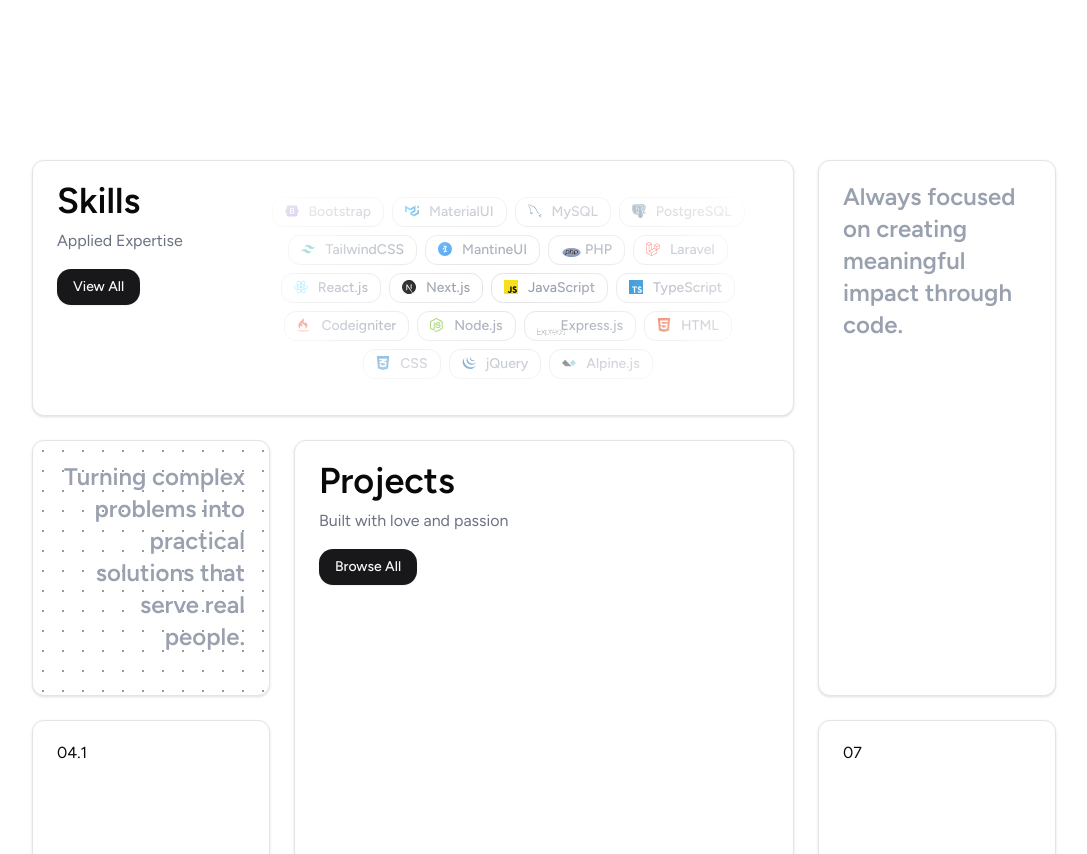
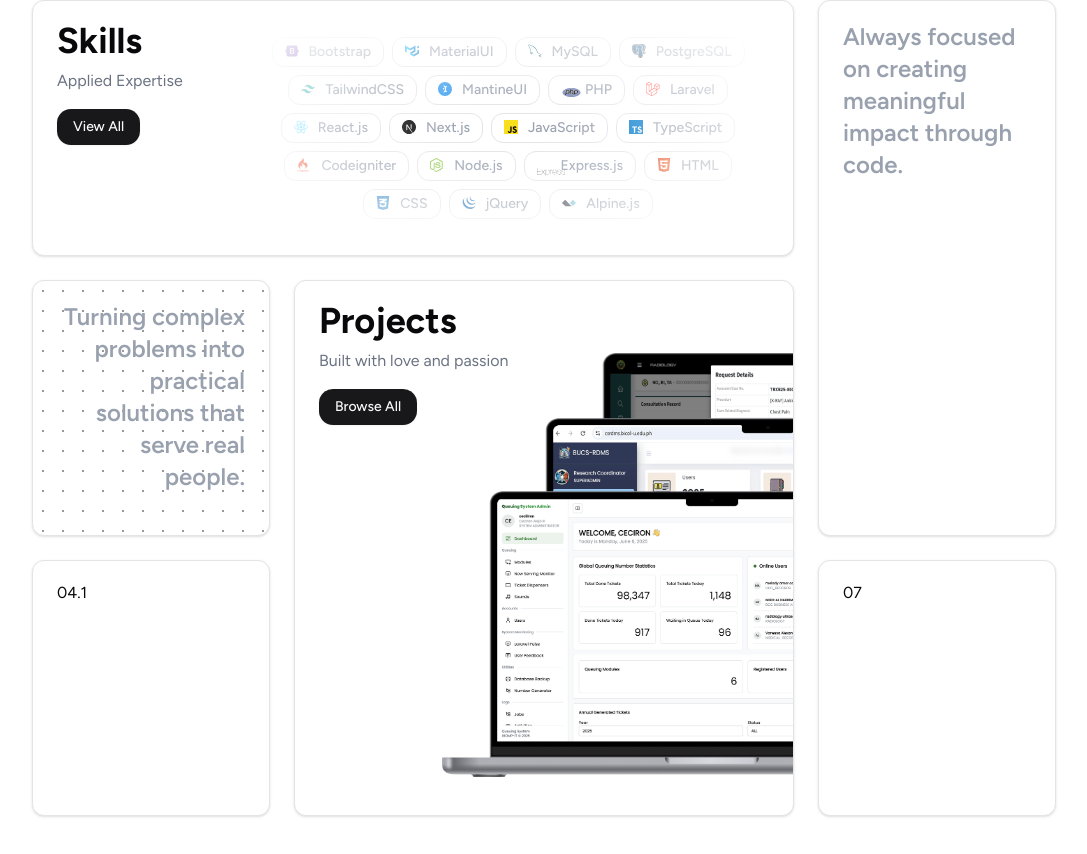
Before and after one commit to ceciiiron/next-portfolio, a Next.js app: page / in a window 1280 px wide. Shown: the part 626-1480 px from the top of the page, without its empty margins (96-1183 px from the left). Built offline with nearby package versions, Linux system fonts and the light colour scheme.

Commit message:
Updated UI

```diff
--- a/src/app/page.tsx
+++ b/src/app/page.tsx
@@ -77,8 +77,8 @@ export default function Home() {
 	return (
 		// <div className="max-w-6xl mx-auto relative mt-[9rem]">
 
-		<div className=" mt-[12rem] ">
-			<Section className="mb-[12rem]   ">
+		<div className=" mt-[8rem] ">
+			<Section className="   ">
 				<div
 					className="absolute inset-x-0 mx-auto -z-10  pointer-events-none max-w-4xl  h-56 top-0"
 					style={{
@@ -100,7 +100,7 @@ export default function Home() {
 						className="flex flex-col ">
 						<div className="text-center">
 							<p className=" inline-block px-6 py-2 shadow-sm bg-white border rounded-md mb-6">Ceciron is available for work &nbsp; 👋</p>
-							<h2 className="md:text-7xl  font-semibold mb-6">
+							<h2 className="md:text-6xl  font-bold  leading-18 mb-6">
 								A Fullstack Developer <br /> building clean, scalable, <br /> & intuitive software
 							</h2>
 							{/* <h2 className="md:text-7xl  font-extrabold  ">
@@ -149,7 +149,7 @@ export default function Home() {
 					<div className="col-span-3 h-64 overflow-hidden relative flex flex-row gap-4 items-stretch">
 						{/* <div className="absolute bottom-0 left-0 w-full   h-36  bg-gradient-to-t from-white hover:via-white to-transparent pointer-events-none" /> */}
 						<div className="w-full">
-							<h3 className="text-4xl font-semibold mb-2">Skills</h3>
+							<h3 className="text-4xl font-bold mb-2">Skills</h3>
 							<p className=" text-gray-500 mb-4">Applied Expertise</p>
 							<Button variant={"default"}>View All</Button>
 						</div>
@@ -201,10 +201,44 @@ export default function Home() {
 						{/* Turning complex problems into practical solutions that serve real people. */}
 					</div>
 					{/* 05 */}
-					<div className="col-span-2 row-span-2">
-						<h3 className="text-4xl font-semibold mb-2">Projects</h3>
-						<p className=" text-gray-500 mb-4">Built with love and passion</p>
-						<Button variant={"default"}>Browse All</Button>
+					<div className="col-span-2 row-span-2 relative  flex flex-col overflow-hidden">
+						<div>
+							<h3 className="text-4xl font-bold mb-2"> Projects</h3>
+							<p className=" text-gray-500 mb-4">Built with love and passion</p>
+							<Button variant={"default"}>Browse All</Button>
+						</div>
+
+						<div className="relative -right-42 top-6  h-full">
+							<div className="absolute w-full  -right-28  -top-20 scale-120 z-10">
+								<Image
+									src={"/assets/images/projects/brhmc-ris/mockup_laptop.png"}
+									width={500}
+									height={500}
+									className={` h-64  object-contain object-center w-full  transition-transform   `}
+									alt={"Project Mockup"}
+								/>
+							</div>
+
+							<div className="absolute w-full  -right-14 right -top-4 scale-120  z-20 ">
+								<Image
+									src={"/assets/images/projects/bucsrdms/mockup_laptop.png"}
+									width={500}
+									height={500}
+									className={` h-64  object-contain object-center w-full  transition-transform   `}
+									alt={"Project Mockup"}
+								/>
+							</div>
+
+							<div className="absolute w-full top-1/2 left-1/2 -translate-x-1/2 -translate-y-1/2 scale-120 z-30 ">
+								<Image
+									src={"/assets/images/projects/qs/mockup_laptop.png"}
+									width={500}
+									height={500}
+									className={` h-64 object-contain object-center w-full  transition-transform   `}
+									alt={"Project Mockup"}
+								/>
+							</div>
+						</div>
 					</div>
 					<div className="">04.1</div>
 
--- a/src/components/layout/Navbar.tsx
+++ b/src/components/layout/Navbar.tsx
@@ -7,12 +7,12 @@ const Navbar = () => {
 	const [isScrolled, setIsScrolled] = useState(false);
 
 	useEffect(() => {
-		if (window.scrollY > 20) {
+		if (window.scrollY > 60) {
 			setIsScrolled(true);
 		}
 
 		const handleScroll = () => {
-			setIsScrolled(window.scrollY > 20);
+			setIsScrolled(window.scrollY > 60);
 		};
 		window.addEventListener("scroll", handleScroll);
 		return () => window.removeEventListener("scroll", handleScroll);
@@ -27,7 +27,7 @@ const Navbar = () => {
 		// 	transition={{ duration: 0.5 }}
 		<nav
 			className={`py-5 flex justify-between  rounded-md  fixed w-full mx-auto inset-x-0 top-8  z-50 transition-all duration-300 ${
-				isScrolled ? "max-w-5xl shadow-md px-8 backdrop-blur-lg bg-white/70 " : "max-w-5xl "
+				isScrolled ? "max-w-5xl shadow-md px-8 backdrop-blur-md bg-white/70 " : "max-w-5xl "
 			}`}>
 			<div className=" ">
 				<h1 className="font-extrabold text-lg">
```
Also changed, not shown: public/assets/images/projects/brhmc-ris/mockup_laptop.png (added), public/assets/images/projects/bucsrdms/mockup_laptop.png.
